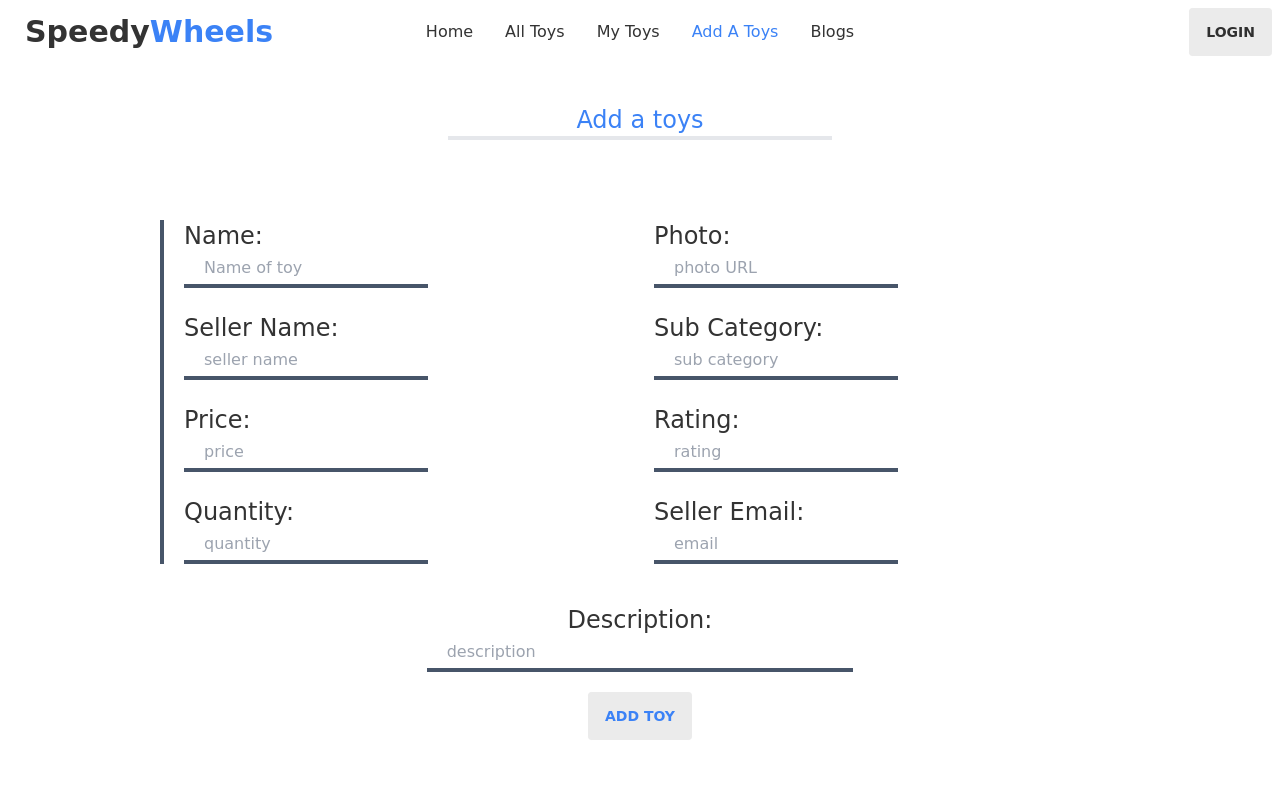
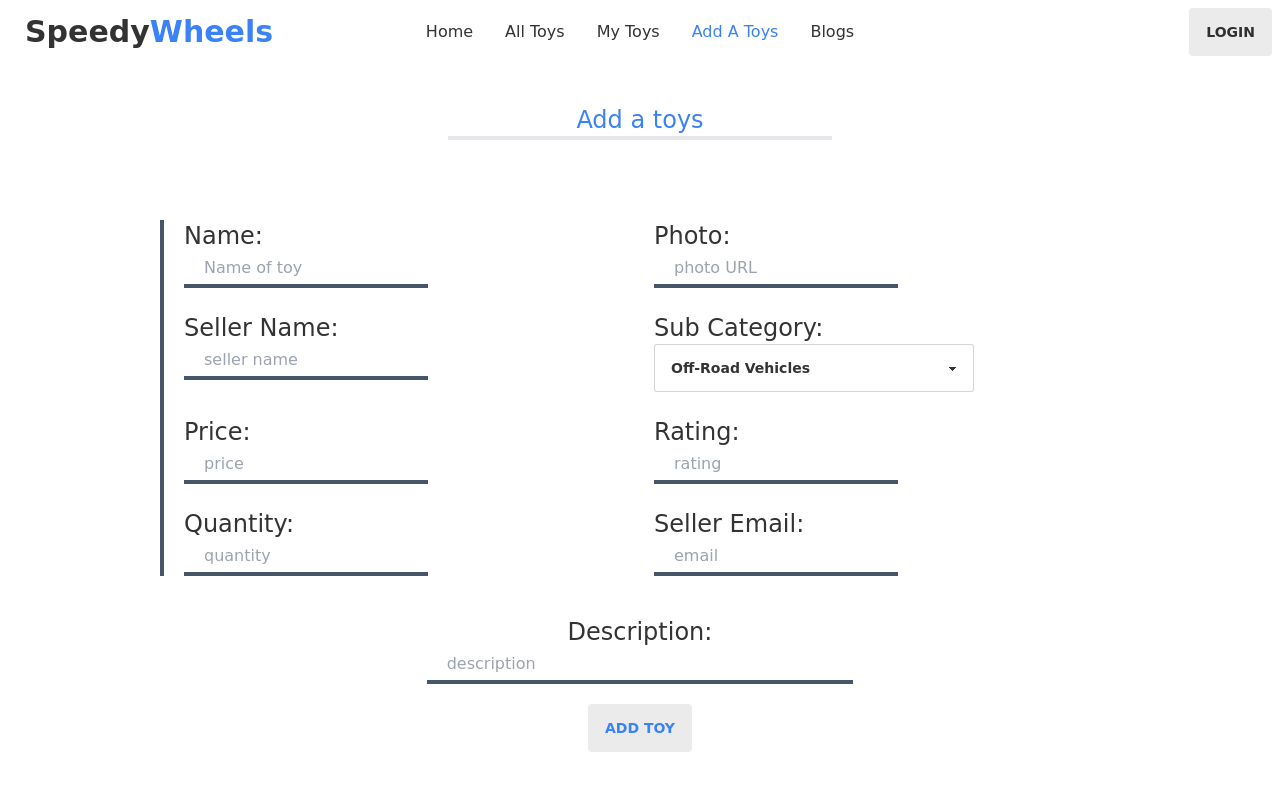
Before and after one commit to ptan01/speedy-wheels-client, a React (Vite) app: page /add-toys in a window 1280 px wide. Shown: the top 790 px of the page. Built offline with nearby package versions, Linux system fonts and the light colour scheme; no server answers.

Commit message:
add toy page send data to data base

```diff
--- a/src/pages/addToys/AddToys.jsx
+++ b/src/pages/addToys/AddToys.jsx
@@ -1,23 +1,40 @@
-import React from 'react';
+import React, { useContext } from 'react';
+import { AuthContext } from '../../provider/AuthProvider';
 
 const AddToys = () => {
 
+    const { user } = useContext(AuthContext)
 
-    const handleAddToy = (e)=> {
+    const handleAddToy = (e) => {
         e.preventDefault()
-        const name = e.target.name.value ;
-        const photo = e.target.photo.value ;
-        const sellerName = e.target.sellerName.value ;
-        const category = e.target.category.value ;
-        const price = e.target.price.value ;
-        const rating = e.target.rating.value ;
-        const quantity = e.target.quantity.value ;
-        const email = e.target.email.value ;
-        const description = e.target.description.value ;
+        const name = e.target.name.value;
+        const photo = e.target.photo.value;
+        const sellerName = e.target.sellerName.value;
+        const category = e.target.category.value;
+        const price = e.target.price.value;
+        const rating = e.target.rating.value;
+        const quantity = e.target.quantity.value;
+        const email = e.target.email.value;
+        const description = e.target.description.value;
 
-        const toy = {name, photo, sellerName,category, price, rating, quantity, email, description}
+        const toy = { name, photo, sellerName, category, price, rating, quantity, email, description, }
+
 
         console.log(toy)
+
+        fetch('http://localhost:5000/toys', {
+            method: 'POST',
+            headers: {
+                'content-type': 'application/json'
+            },
+            body: JSON.stringify(toy)
+        })
+            .then(res => res.json())
+            .then(data => {
+                console.log(data)
+            })
+
+
     }
 
 
@@ -25,7 +42,7 @@ const AddToys = () => {
     return (
         <div className=''>
             <div className='w-96 mt-10 mx-auto'>
-            <h1 className='text-2xl text-center text-blue-500 border-b-4'>Add a toys</h1>
+                <h1 className='text-2xl text-center text-blue-500 border-b-4'>Add a toys</h1>
             </div>
             <form onSubmit={handleAddToy} className='mt-20' >
                 <div className='mx-auto grid border-l-4 border-l-slate-600  px-5 gap-6 lg:grid-cols-2 w-3/4'>
@@ -39,11 +56,15 @@ const AddToys = () => {
                     </div>
                     <div>
                         <label className='text-2xl' htmlFor="name">Seller Name:</label><br />
-                        <input className='border-b-4 border-b-slate-600 px-5 py-1' type="text" name="sellerName" id="" placeholder='seller name' required />
+                        <input className='border-b-4 border-b-slate-600 px-5 py-1' type="text" name="sellerName" defaultValue={user?.displayName} id="" placeholder='seller name' required />
                     </div>
                     <div>
-                        <label className='text-2xl' htmlFor="name">Sub Category:</label><br />
-                        <input className='border-b-4 border-b-slate-600 px-5 py-1' type="text" name="category" id="" placeholder='sub category' required />
+                    <label className='text-2xl' htmlFor="name">Sub Category:</label><br />
+                    <select name='category' className="select select-bordered w-full max-w-xs">
+                        <option>Off-Road Vehicles</option>
+                        <option>Electric Vehicles</option>
+                        <option>Sports Cars</option>
+                    </select>
                     </div>
                     <div>
                         <label className='text-2xl' htmlFor="name">Price:</label><br />
@@ -59,7 +80,7 @@ const AddToys = () => {
                     </div>
                     <div>
                         <label className='text-2xl' htmlFor="name">Seller Email:</label><br />
-                        <input className='border-b-4 border-b-slate-600 px-5 py-1' type="text" name="email" id="" placeholder='email' required />
+                        <input className='border-b-4 border-b-slate-600 px-5 py-1' type="text" name="email" defaultValue={user?.email} id="" placeholder='email' required />
                     </div>
 
                 </div>
@@ -68,7 +89,7 @@ const AddToys = () => {
                     <input className='border-b-4 w-1/3 border-b-slate-600 px-5 py-1' type="text" name="description" id="" placeholder='description' required />
                 </div>
                 <div className='text-center mt-5'>
-                <input className='btn text-blue-500' type="submit" value="Add Toy" />
+                    <input className='btn text-blue-500' type="submit" value="Add Toy" />
                 </div>
             </form>
         </div>
```
